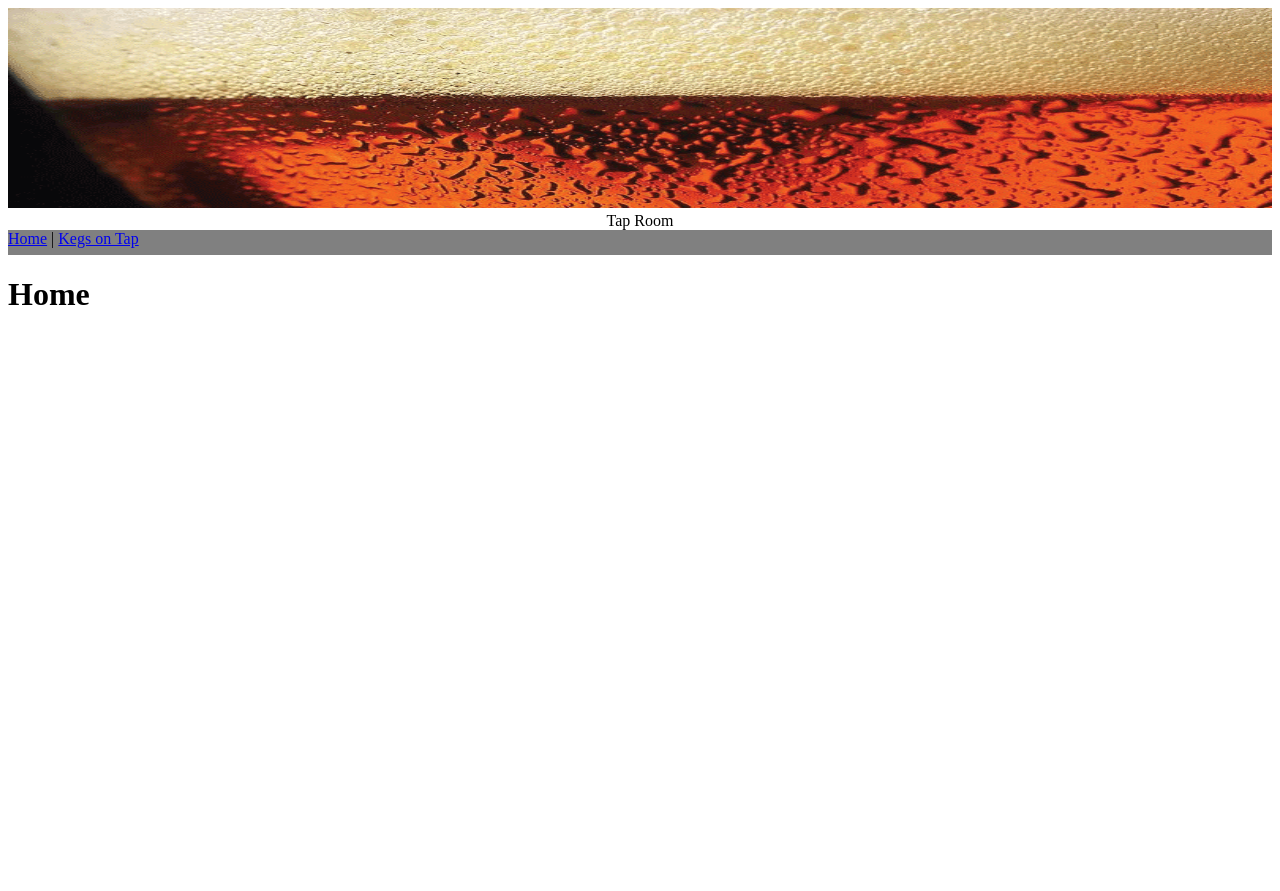
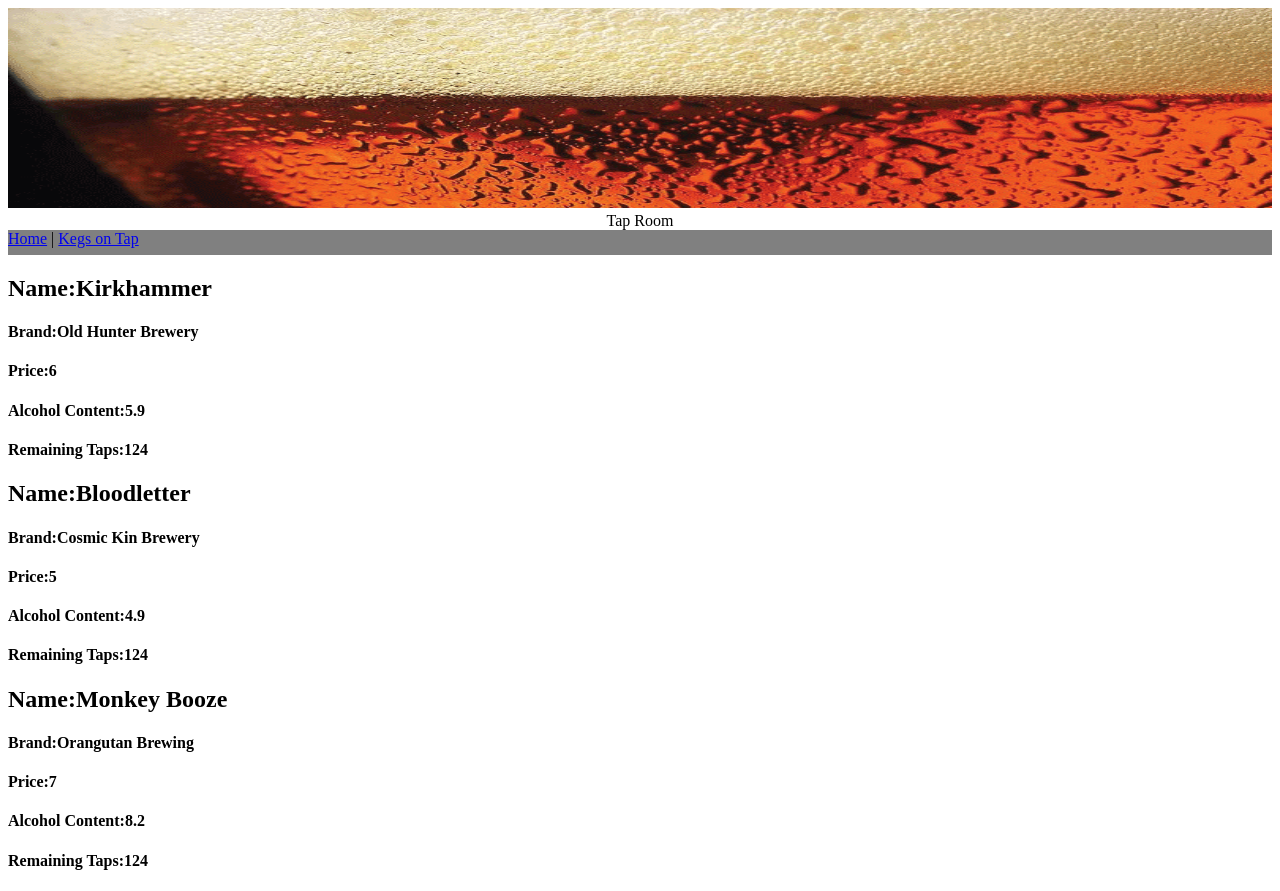
Before and after one commit to kmgarvey279/React-Tap-Room, a React app: page /#/keglist in a window 1280 px wide. Before the commit the page ends 800 px from the top, so only its background shows below. Built offline with nearby package versions, Linux system fonts and the light colour scheme.

Commit message:
list displays correctly

```diff
--- a/src/components/App.jsx
+++ b/src/components/App.jsx
@@ -10,8 +10,8 @@ function App(){
     <div>
       <Header/>
       <Switch>
-        <Route exact parth='/' component={Home} />
-        <Route path='/keglist' component={KegList} />
+        <Route exact path='/' component={Home} />
+        <Route exact path='/keglist' component={KegList} />
         <Route component={Error404} />
       </Switch>
     </div>
--- a/src/components/Header.jsx
+++ b/src/components/Header.jsx
@@ -1,6 +1,7 @@
 import React from "react";
 import { Link } from 'react-router-dom';
 import background from '../assets/images/beerheader.png'
+
 function Header(){
   return (
     <div>
--- a/src/components/Keg.jsx
+++ b/src/components/Keg.jsx
@@ -6,11 +6,11 @@ function Keg(props) {
     <div>
       <style jsx>{`
     `}</style>
-      <h2>{props.name}</h2>
-      <h4>{props.brand}</h4>
-      <h4>{props.price}</h4>
-      <h4>{props.alcoholLvl}</h4>
-      <h4>{props.remainingTaps}</h4>
+      <h2>Name:{props.name}</h2>
+      <h4>Brand:{props.brand}</h4>
+      <h4>Price:{props.price}</h4>
+      <h4>Alcohol Content:{props.alcoholLvl}</h4>
+      <h4>Remaining Taps:{props.remainingTaps}</h4>
     </div>
   );
 }
```
